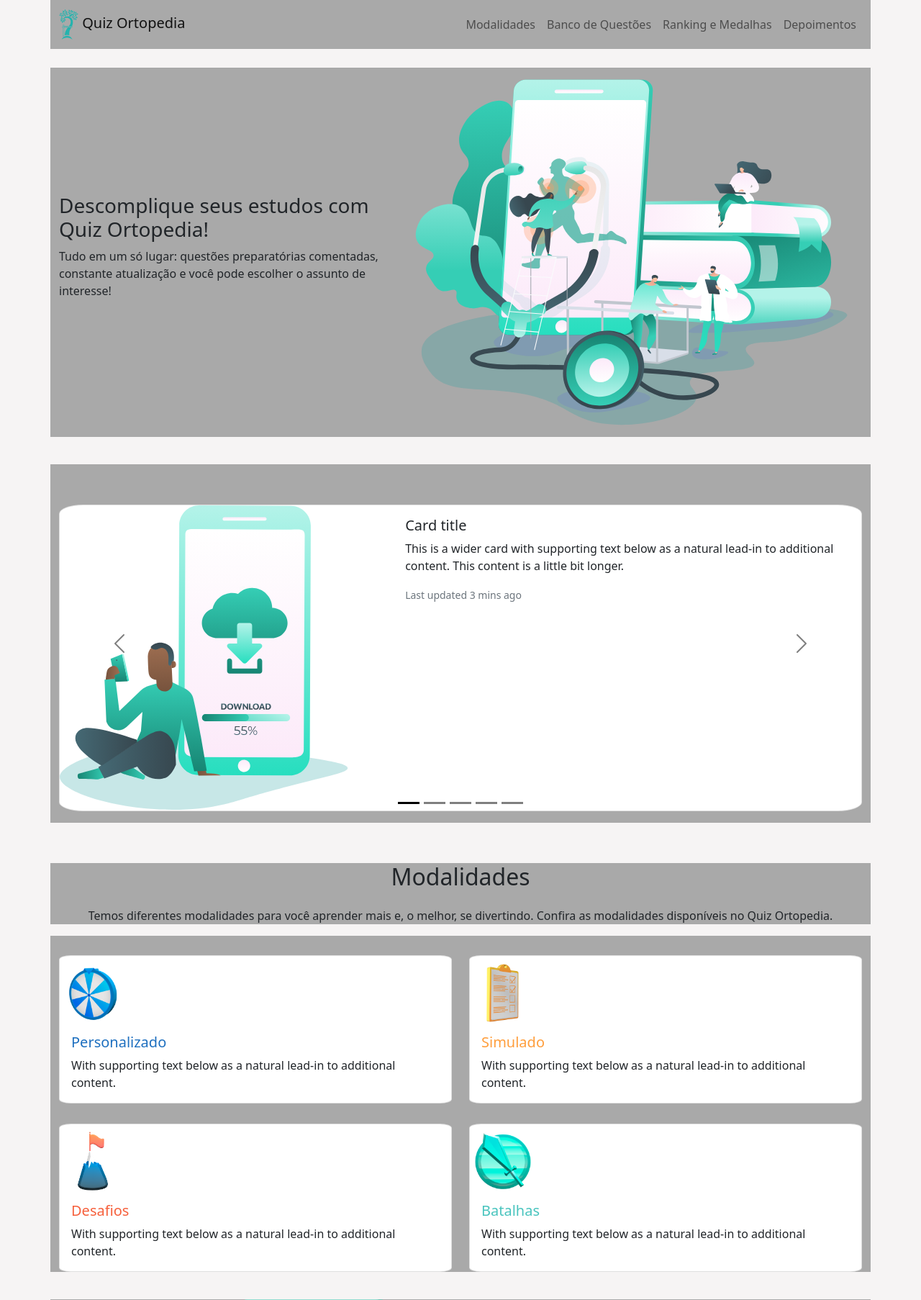
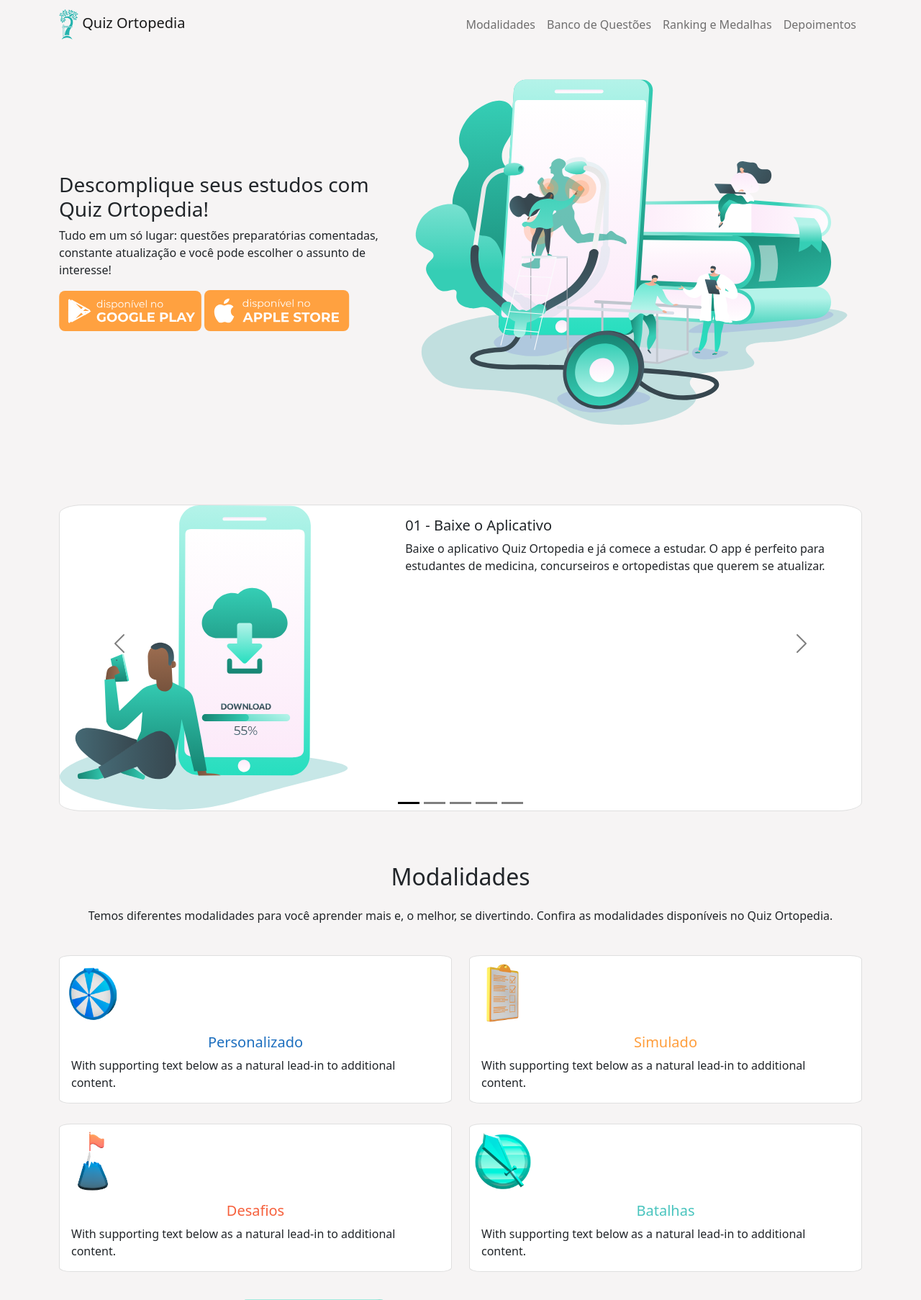
Before and after one commit to tseletronica/quizortopedia.github.io, a PHP site: page / in a window 1280 px wide. Shown: the top 1806 px of the page at 72% size. Run offline with PHP 8.4, Linux system fonts and the light colour scheme.

Commit message:
feat : adiconado icones das stores

```diff
--- a/css/custom.css
+++ b/css/custom.css
@@ -23,7 +23,6 @@
         .container {
             position: relative;
             justify-content: center;
-            background-color: darkgrey;
         }
 
         #carouselQuiz {
@@ -47,7 +46,7 @@
         }
 
         #cardTitle {
-            text-align: left;
+            text-align: center;
         }
 
         #cardText {
--- a/index.html
+++ b/index.html
@@ -52,7 +52,8 @@
                 <div class="col-md-5 align-self-center">
                     <h3>Descomplique seus estudos com Quiz Ortopedia! </h3>
                     <p>Tudo em um só lugar: questões preparatórias comentadas, constante atualização e você pode escolher o assunto de interesse! </p>
-
+                    <img src="img/ic_google_play.svg" class="img-fluid" alt="">
+                    <img src="img/Group 307.svg" class="img-fluid" alt="">
                 </div>
                 <div class="col-md-7 align-self-center ">
                     <img src="img/ic_banner_principal.svg " class="img-fluid ">
@@ -80,9 +81,10 @@
                             </div>
                             <div class="col-md-7">
                                 <div class="card-body">
-                                    <h5 class="card-title">Card title</h5>
-                                    <p class="card-text">This is a wider card with supporting text below as a natural lead-in to additional content. This content is a little bit longer.</p>
-                                    <p class="card-text"><small class="text-muted">Last updated 3 mins ago</small></p>
+                                    <h5 class="card-title">01 - Baixe o Aplicativo
+                                    </h5>
+                                    <p class="card-text">Baixe o aplicativo Quiz Ortopedia e já comece a estudar. O app é perfeito para estudantes de medicina, concurseiros e ortopedistas que querem se atualizar.
+                                    </p>
                                 </div>
                             </div>
                         </div>
```
Also changed, not shown: img/Group 307.svg (added), img/ic_google_play.svg (added).
